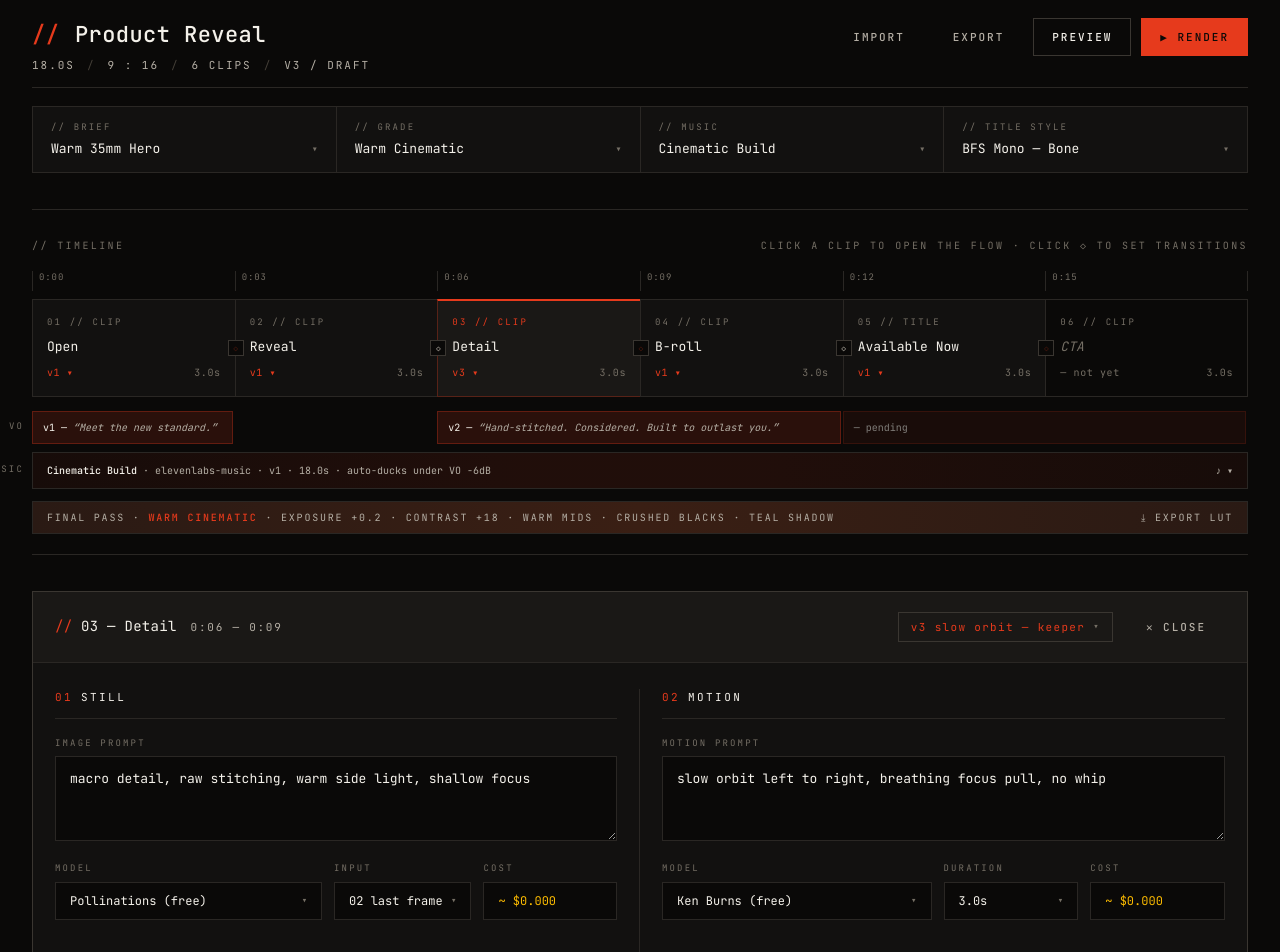
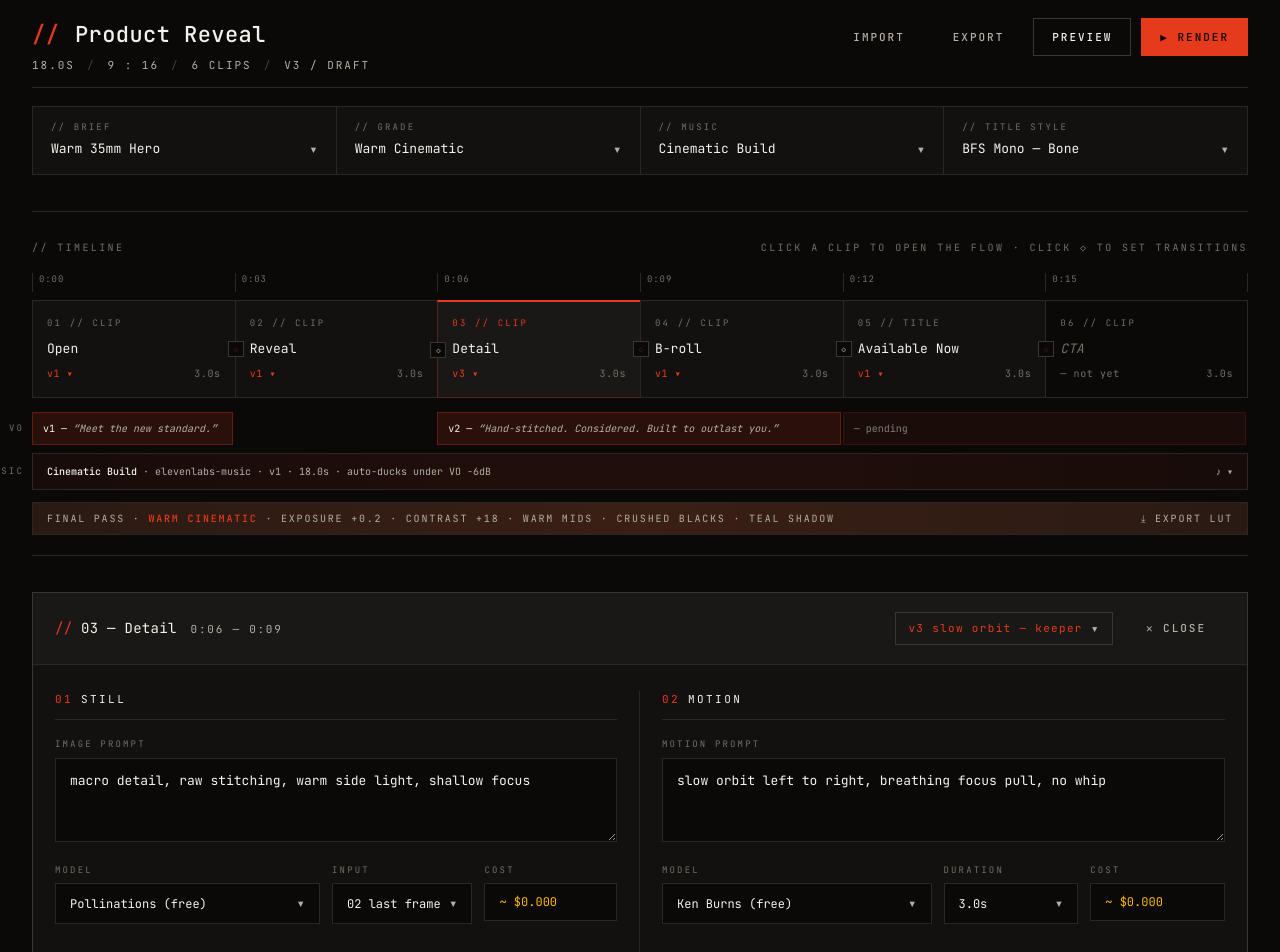
Before and after one commit to ShreddyKrueger75/AI-Cinema, a Next.js app: page / in a window 1280 px wide. Shown: the part 180-1132 px from the top of the page. Built offline with nearby package versions, Linux system fonts and the light colour scheme; a web font is replaced by a local one.

Commit message:
bigger dropdown carets and clickable pill hit-area
Carets bumped 9-10px → 13-14px so they read as interactive at a
glance. Also gave .field-pill a pointer cursor and a hover border
so the whole control feels clickable, not just the select interior.

```diff
--- a/app/globals.css
+++ b/app/globals.css
@@ -168,7 +168,7 @@ button {
   align-items: center;
   justify-content: space-between;
 }
-.lookbar .value .caret { color: var(--color-fg-faint); font-size: 10px; }
+.lookbar .value .caret { color: var(--color-fg-muted); font-size: 14px; }
 
 /* ───────────── TIMELINE ───────────── */
 .timeline-wrap {
@@ -331,7 +331,7 @@ button {
   color: var(--color-blood);
   letter-spacing: 0.12em;
 }
-.version-dd .caret { color: var(--color-fg-faint); font-size: 9px; }
+.version-dd .caret { color: var(--color-fg-muted); font-size: 13px; }
 
 .flow-body { padding: 26px 22px; display: grid; grid-template-columns: 1fr 1fr; gap: 0; }
 .stage { padding: 0 22px; border-right: 1px solid var(--color-line); }
@@ -386,8 +386,10 @@ textarea.field-input:focus,
   justify-content: space-between;
   align-items: center;
   font-size: 12px;
+  cursor: pointer;
 }
-.field-pill .caret { color: var(--color-fg-faint); font-size: 9px; margin-left: 8px; }
+.field-pill:hover { border-color: var(--color-line-strong); }
+.field-pill .caret { color: var(--color-fg-muted); font-size: 14px; margin-left: 8px; }
 .field-pill.cost { color: var(--color-warn); }
 .field-pill select {
   appearance: none;
```
